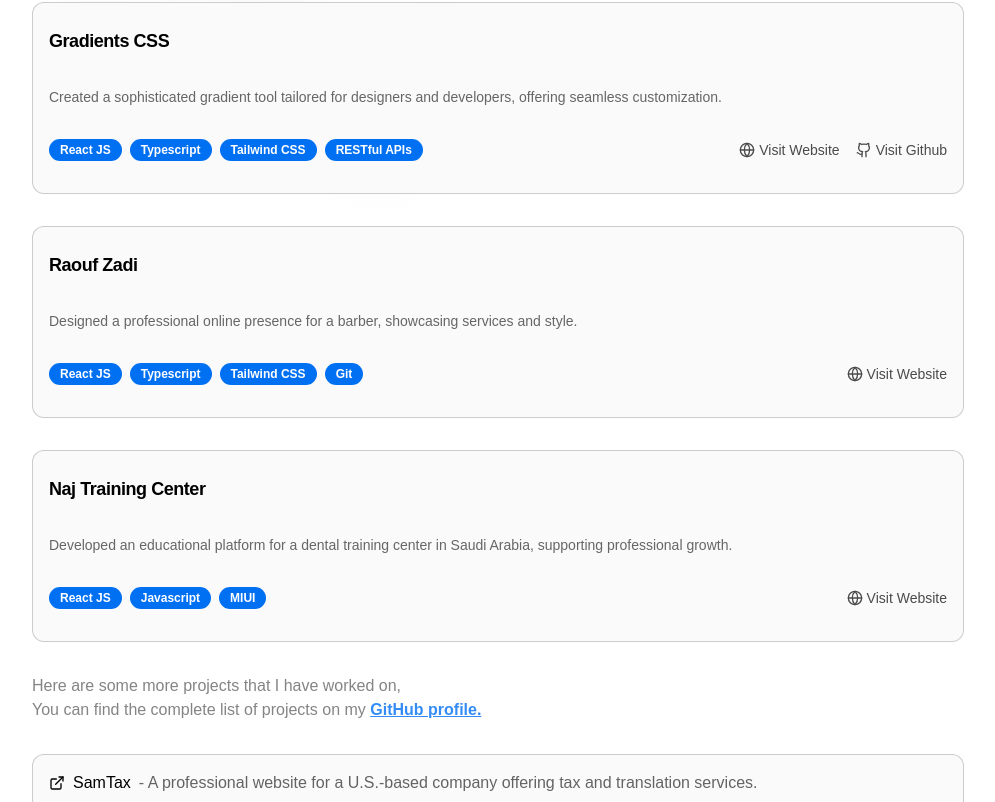
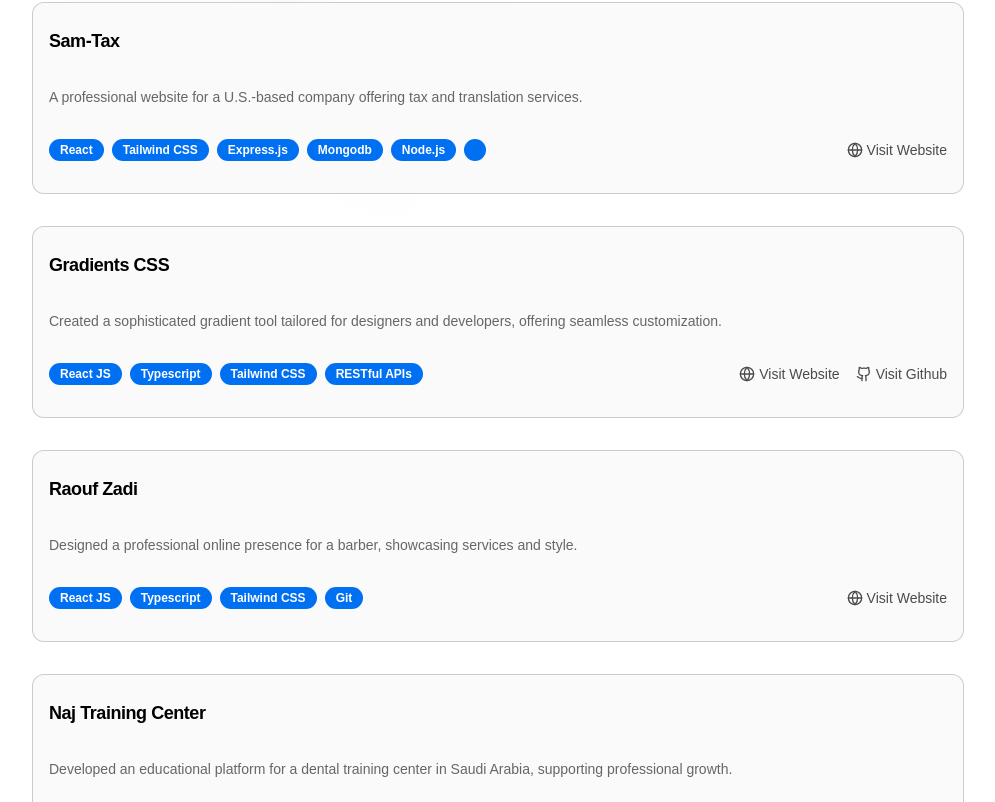
Before and after one commit to khanhtoandng/me, a Next.js app: page /projects in a window 1280 px wide. Shown: the part 518-1320 px from the top of the page, without its empty margins (142-1137 px from the left). Built offline with nearby package versions, Linux system fonts and the light colour scheme.

Commit message:
update Projects.tsx

```diff
--- a/src/components/website/Projects.tsx
+++ b/src/components/website/Projects.tsx
@@ -68,6 +68,18 @@ const ProjectsData = [
     skills: ["React", "Tailwind CSS", "Shadcn UI"],
     links: {
       website: "https://sfb-app.com/",
+      github: null,
+    },
+  },
+
+  {
+    id: 5,
+    title: "Sam-Tax",
+    description:
+      "A professional website for a U.S.-based company offering tax and translation services.",
+    skills: ["React", "Tailwind CSS", "Express.js", "Mongodb", "Node.js", ""],
+    links: {
+      website: "https://www.sam-tax.com/",
       github: null,
     },
   },
@@ -154,13 +166,7 @@ export default function Projects() {
       </h2>
 
       <ul className="space-y-2">
-        <OtherProjectLink href="https://sam-tax.com/">
-          SamTax{" "}
-          <span className="opacity-60">
-            - A professional website for a U.S.-based company offering tax and
-            translation services.
-          </span>
-        </OtherProjectLink>
+
 
         <OtherProjectLink href="https://github.com/balshaer/rove">
           Rove{" "}
```
